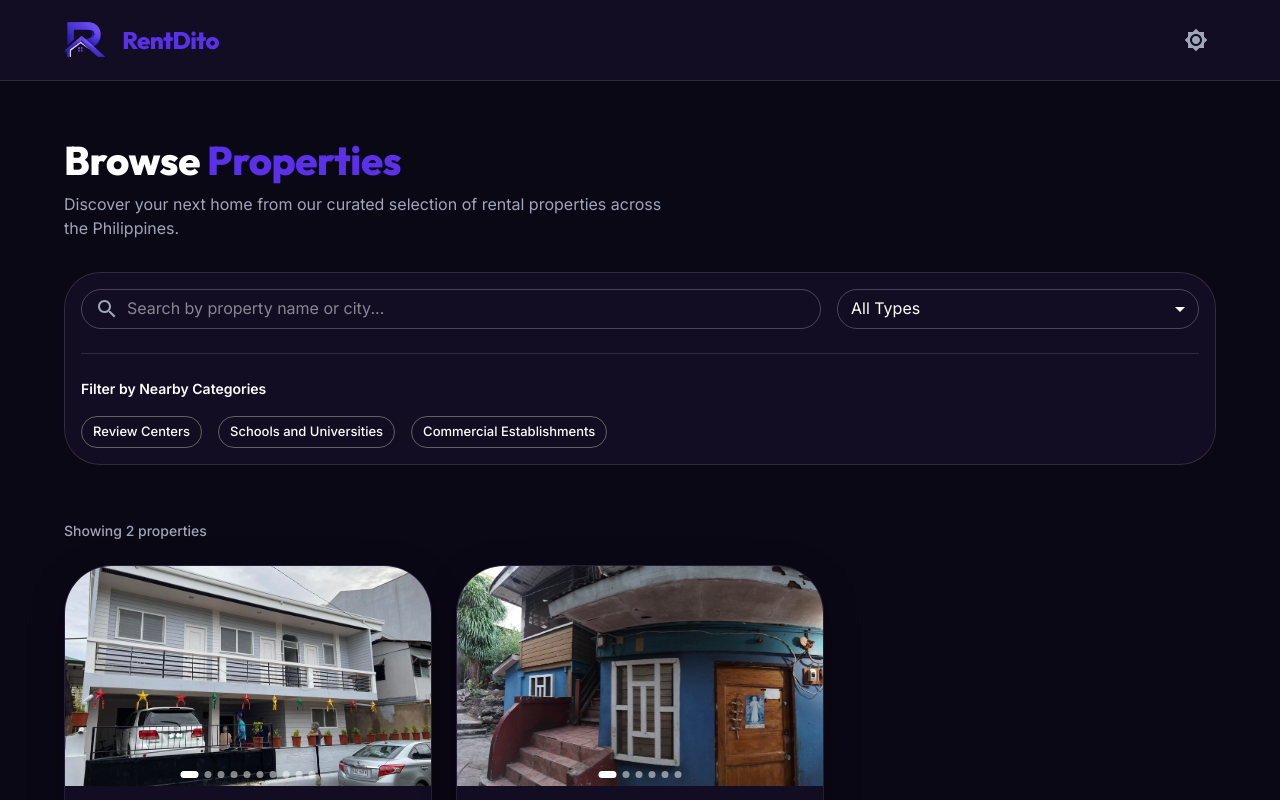
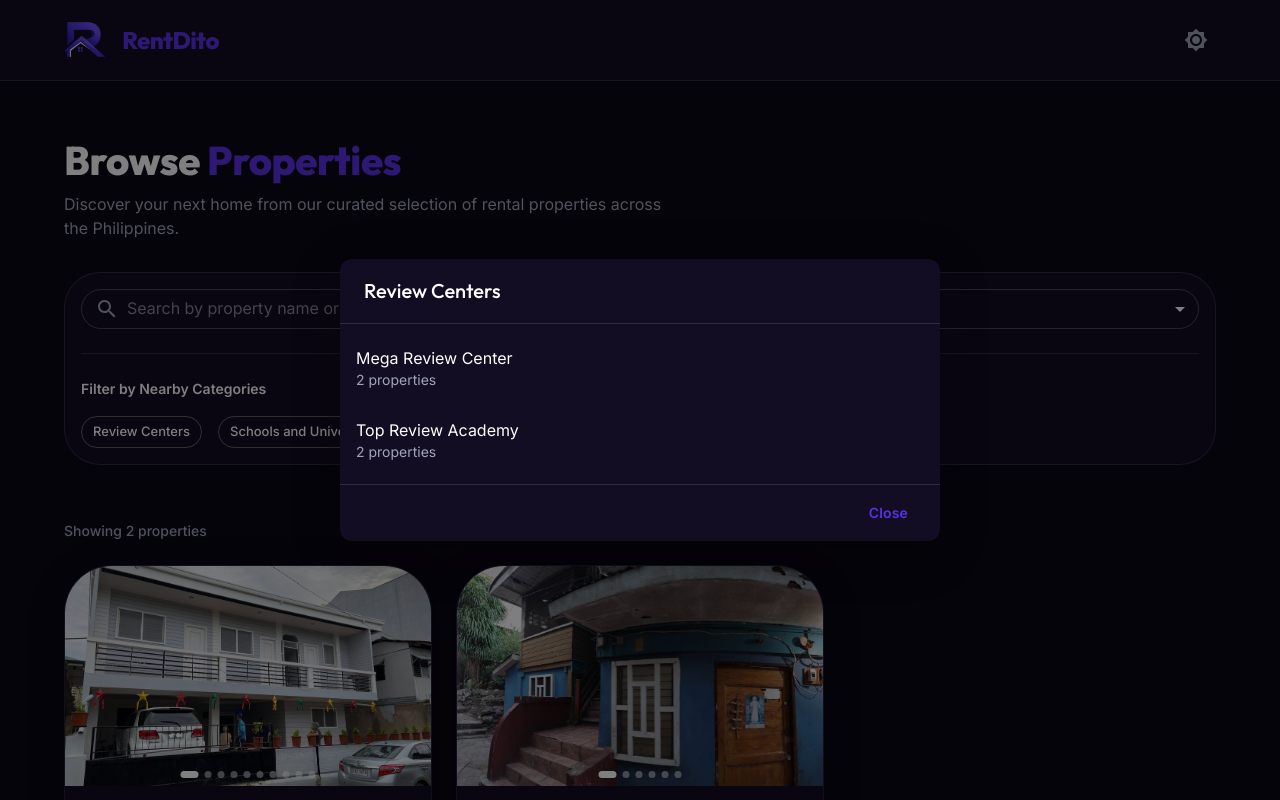
Before and after one commit to reyxdz/RentDito, a React (Vite) app in the folder client/: page /listings in a window 1280 px wide. Both pictures are taken after a click on the button "Review Centers". Shown: the top 800 px of the page. Built offline with nearby package versions, Linux system fonts and the light colour scheme.

Commit message:
feat: add venue selection modal dialog with list of available properties

```diff
--- a/client/src/presentation/pages/listings/ListingsPage.tsx
+++ b/client/src/presentation/pages/listings/ListingsPage.tsx
@@ -400,6 +400,45 @@ export default function ListingsPage() {
           © {new Date().getFullYear()} RentDito. All rights reserved.
         </Typography>
       </Box>
+
+      {/* ── Venue Selection Modal ──────────────────────────────────────── */}
+      <Dialog open={modalOpen} onClose={() => setModalOpen(false)} maxWidth="sm" fullWidth>
+        <DialogTitle>
+          {selectedCategory && PROPERTY_CATEGORIES.find((c) => c.type === selectedCategory)?.label}
+        </DialogTitle>
+        <Divider />
+        <DialogContent sx={{ p: 0 }}>
+          {selectedCategory && getUniqueVenues(selectedCategory).length > 0 ? (
+            <List>
+              {getUniqueVenues(selectedCategory).map((venue, index) => (
+                <ListItem key={index} disablePadding>
+                  <ListItemButton
+                    onClick={() => handleVenueSelect(venue.name)}
+                    sx={{
+                      '&:hover': {
+                        backgroundColor: 'action.hover',
+                      },
+                    }}
+                  >
+                    <ListItemText
+                      primary={venue.name}
+                      secondary={`${venue.count} propert${venue.count === 1 ? 'y' : 'ies'}`}
+                    />
+                  </ListItemButton>
+                </ListItem>
+              ))}
+            </List>
+          ) : (
+            <Box sx={{ p: 2, textAlign: 'center' }}>
+              <Typography color="text.secondary">No venues available</Typography>
+            </Box>
+          )}
+        </DialogContent>
+        <Divider />
+        <DialogActions>
+          <Button onClick={() => setModalOpen(false)}>Close</Button>
+        </DialogActions>
+      </Dialog>
     </Box>
   );
 }
```
